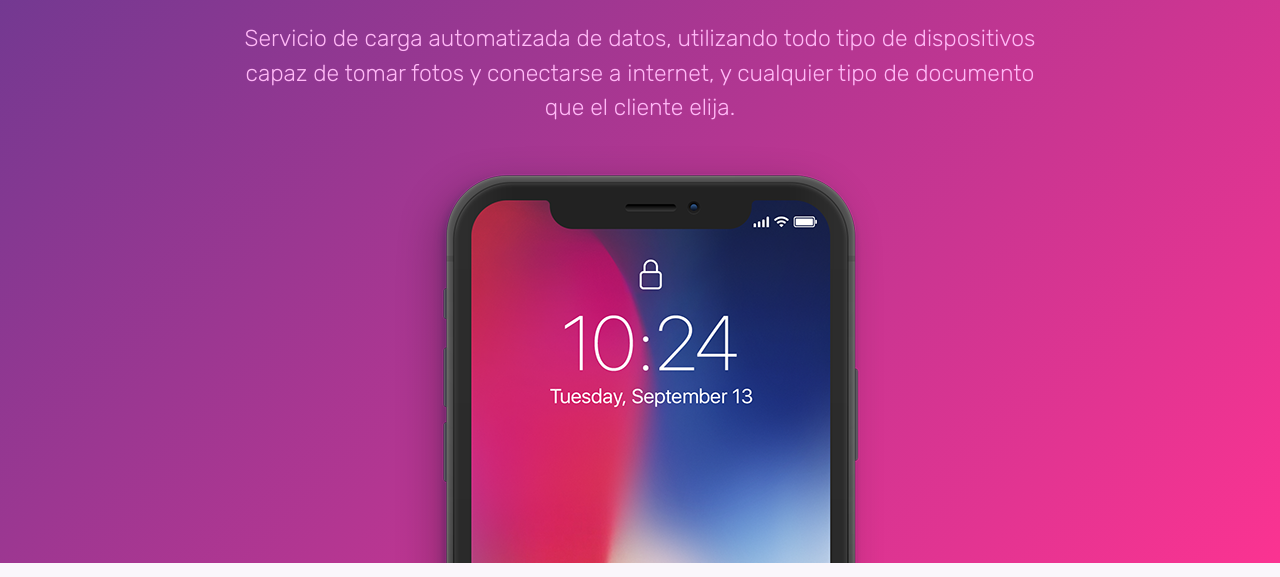
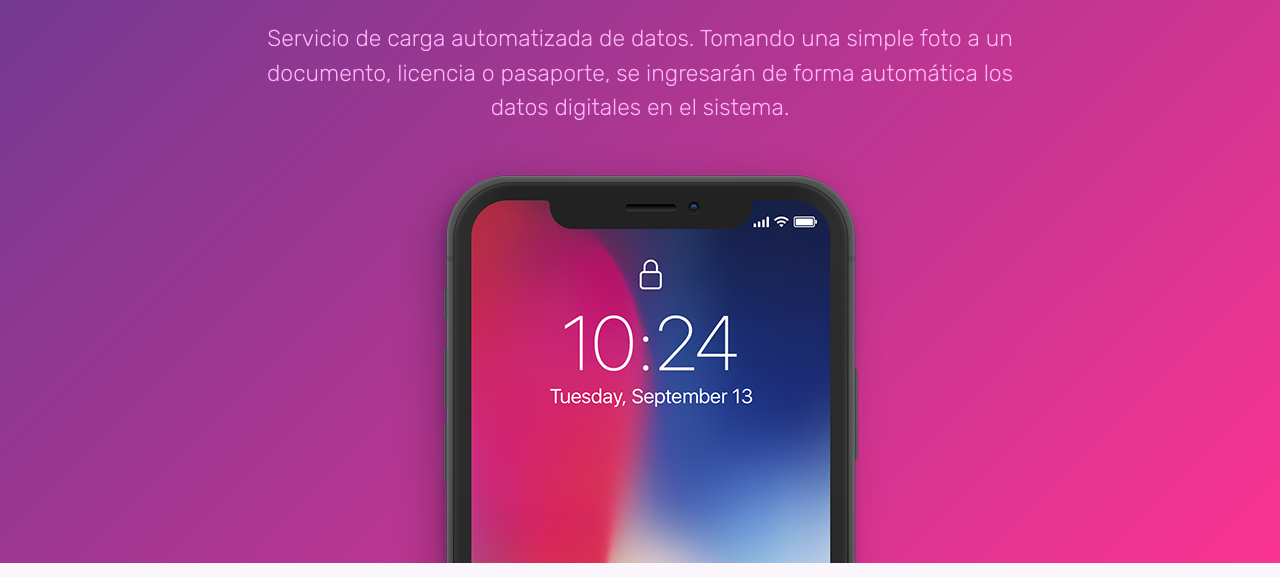
Before and after one commit to fpirra/mrzin, a plain HTML site: page index.html in a window 1280 px wide. Shown: the part 223-800 px from the top of the page. Drawn offline with Linux system fonts and the light colour scheme.

Commit message:
fixing first phrase

```diff
--- a/index.html
+++ b/index.html
@@ -53,7 +53,7 @@
     <header class="bg-gradient" id="home">
         <div class="container mt-5">
             <h1>Mr<b>Zin</b> | Carga automatizada de datos</h1>
-            <p class="tagline">Servicio de carga automatizada de datos, utilizando todo tipo de dispositivos capaz de tomar fotos y conectarse a internet, y cualquier tipo de documento que el cliente elija.</p>
+            <p class="tagline">Servicio de carga automatizada de datos. Tomando una simple foto a un documento, licencia o pasaporte, se ingresarán de forma automática los datos digitales en el sistema.</p>
         </div>
         <div class="img-holder mt-3"><img src="images/iphonex.png" alt="phone" class="img-fluid"></div>
     </header>
```
